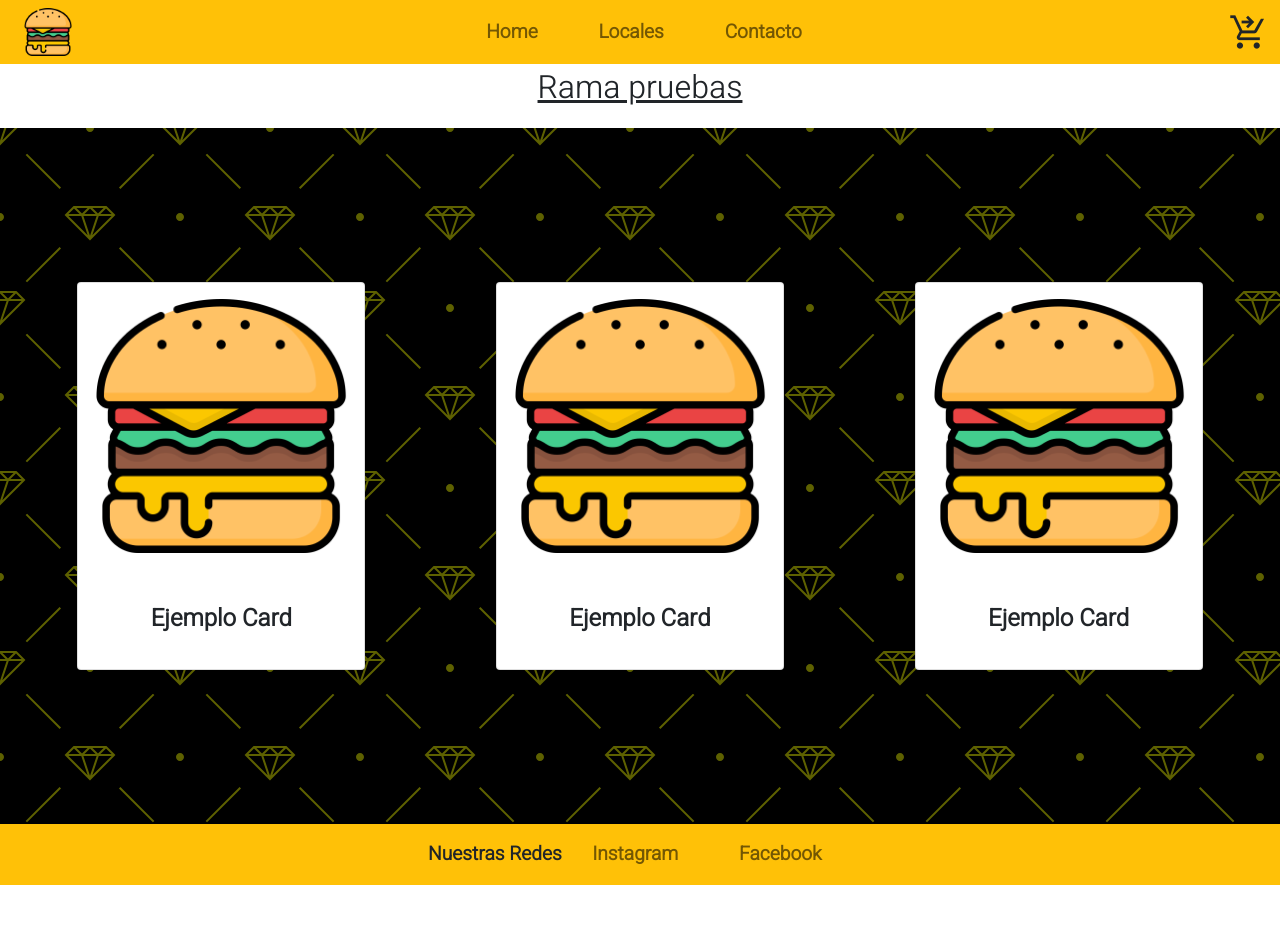
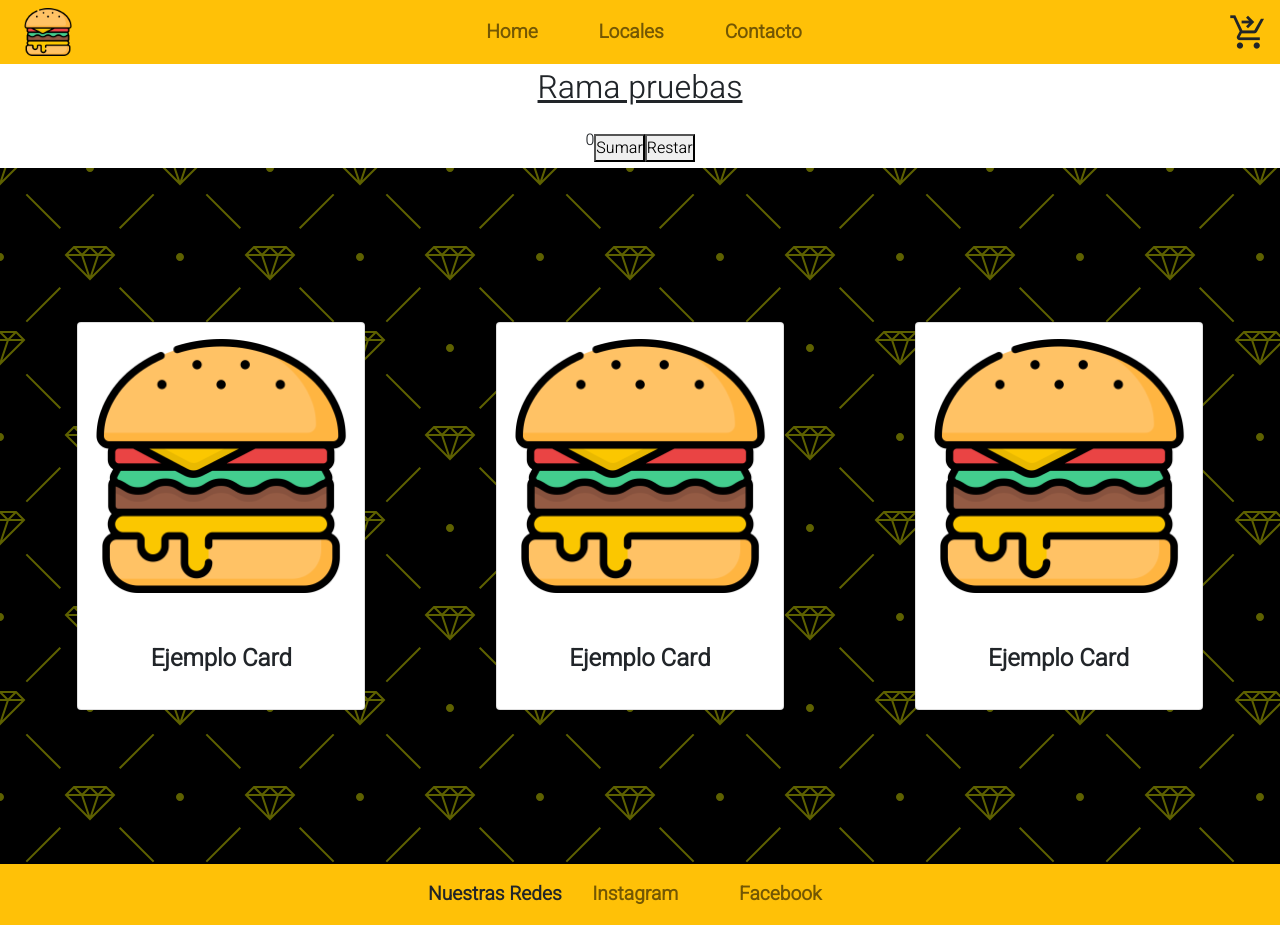
Before and after one commit to sebaactis/reactjs-coderhouse, a React (Create React App) app: page / in a window 1280 px wide. Before the commit the page ends 885 px from the top, so only its background shows below. Built offline with nearby package versions, Linux system fonts and the light colour scheme.

Commit message:
contador

```diff
--- a/src/App.js
+++ b/src/App.js
@@ -3,6 +3,7 @@
 import Main from './components/layout/Main'
 import Footer from './components/layout/Footer';
 import ItemListContainer from './components/ItemListContainer';
+import Contador from './components/Contador';
 
 
 const App = () => {
@@ -11,6 +12,7 @@
 
       <Header  />
       <ItemListContainer greeting= "Rama pruebas" />
+      <Contador stock={10} />
       <Main />
       <Footer />
 
--- /dev/null
+++ b/src/components/Contador.js
@@ -0,0 +1,32 @@
+import { useState } from "react"
+
+const Contador = ({ stock }) => {
+
+    const [cantidad, setCantidad] = useState(0);
+
+    const sumar = () => {
+        if (cantidad < stock) {
+            setCantidad(cantidad + 1);
+        }
+
+    };
+
+    const restar = () => {
+        if (cantidad > 0) {
+            setCantidad(cantidad - 1);
+        }
+
+    };
+
+    return (
+        <div style={{ display: "flex", justifyContent: "center", alignItems: "center" }}>
+            <p> {cantidad} </p>
+            <button onClick={sumar}> Sumar</button>
+            <button onClick={restar}> Restar</button>
+
+        </div>
+    )
+};
+
+
+export default Contador
```
